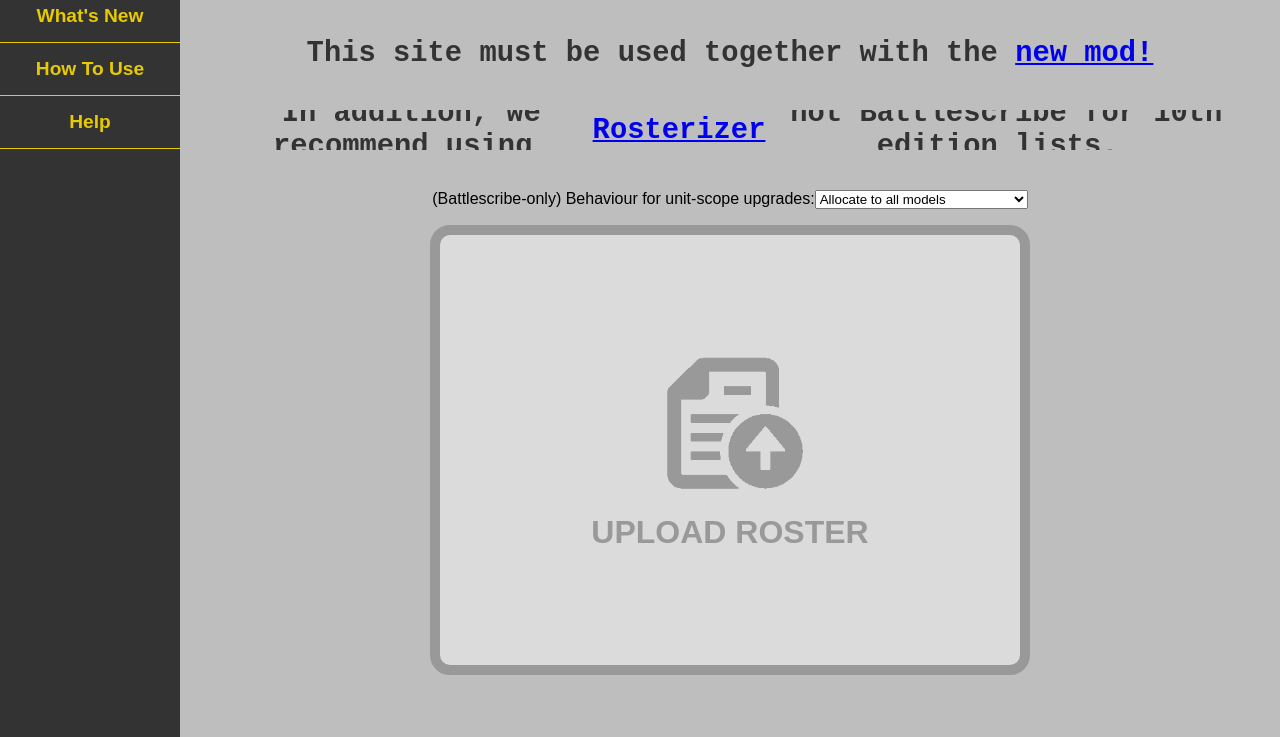
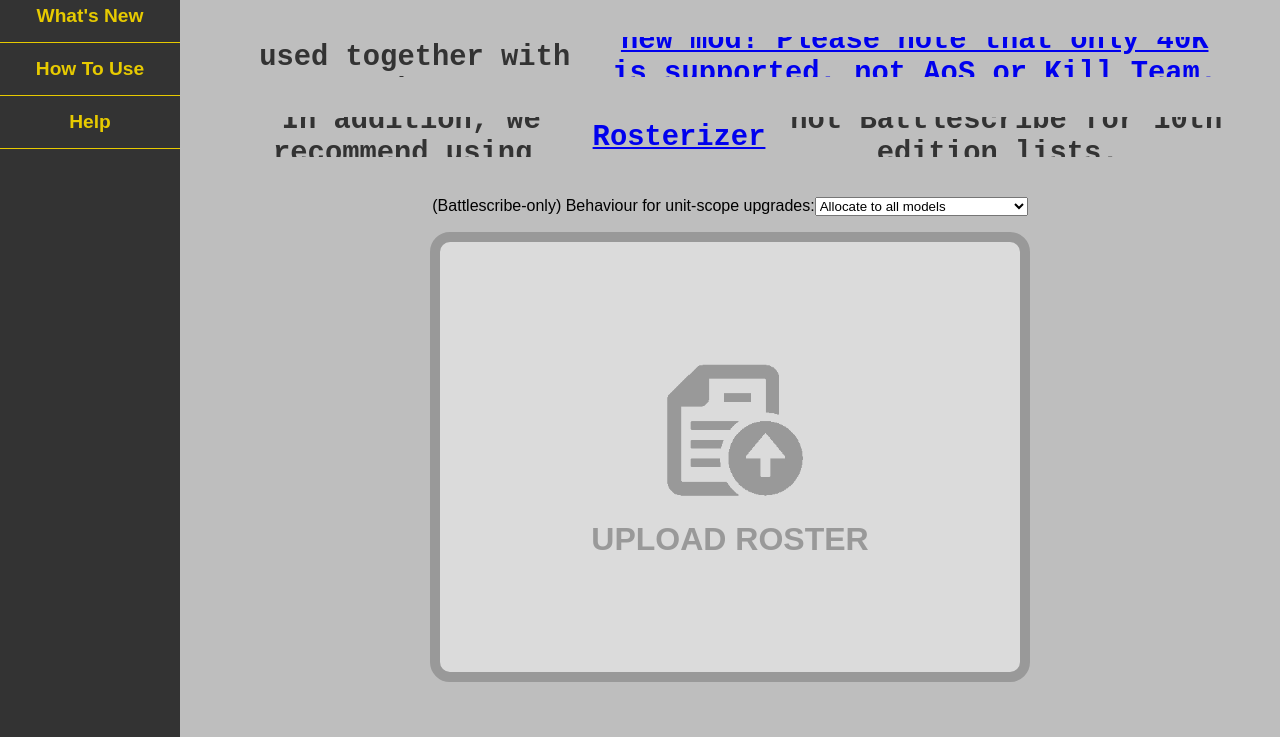
Before and after one commit to ThePants999/Yellowscribe, a website: page site/bs2tts.html in a window 1280 px wide. Shown: the part 63-800 px from the top of the page. Drawn offline with Linux system fonts and the light colour scheme.

Commit message:
Guess we should actually mention somewhere that there's no AoS support

```diff
--- a/site/bs2tts.html
+++ b/site/bs2tts.html
@@ -78,7 +78,7 @@
                 <span>Yellow Man's Battlescribe to TTS</span>
                 <img src="/img/tts_icon.png" />
             </header>
-            <header>This site must be used together with the&nbsp;<a href="https://steamcommunity.com/sharedfiles/filedetails/?id=2920625970">new mod!</a></header>
+            <header>This site must be used together with the&nbsp;<a href="https://steamcommunity.com/sharedfiles/filedetails/?id=2920625970">new mod! Please note that only 40K is supported, not AoS or Kill Team.</a></header>
             <header>In addition, we recommend using&nbsp;<a href="https://rosterizer.com">Rosterizer</a>&nbsp;not Battlescribe for 10th edition lists.</header>
             <section id="errorContainer"></section>
             <p class="centered flex">(Battlescribe-only) Behaviour for unit-scope upgrades: <select name="wargearAllocationMode" id="wargearAllocationMode"><option value="allModels" selected>Allocate to all models</option><option value="oneModel">Allocate all to one model</option><option value="separateModels">Allocate each to separate model</option></select></p>
```
